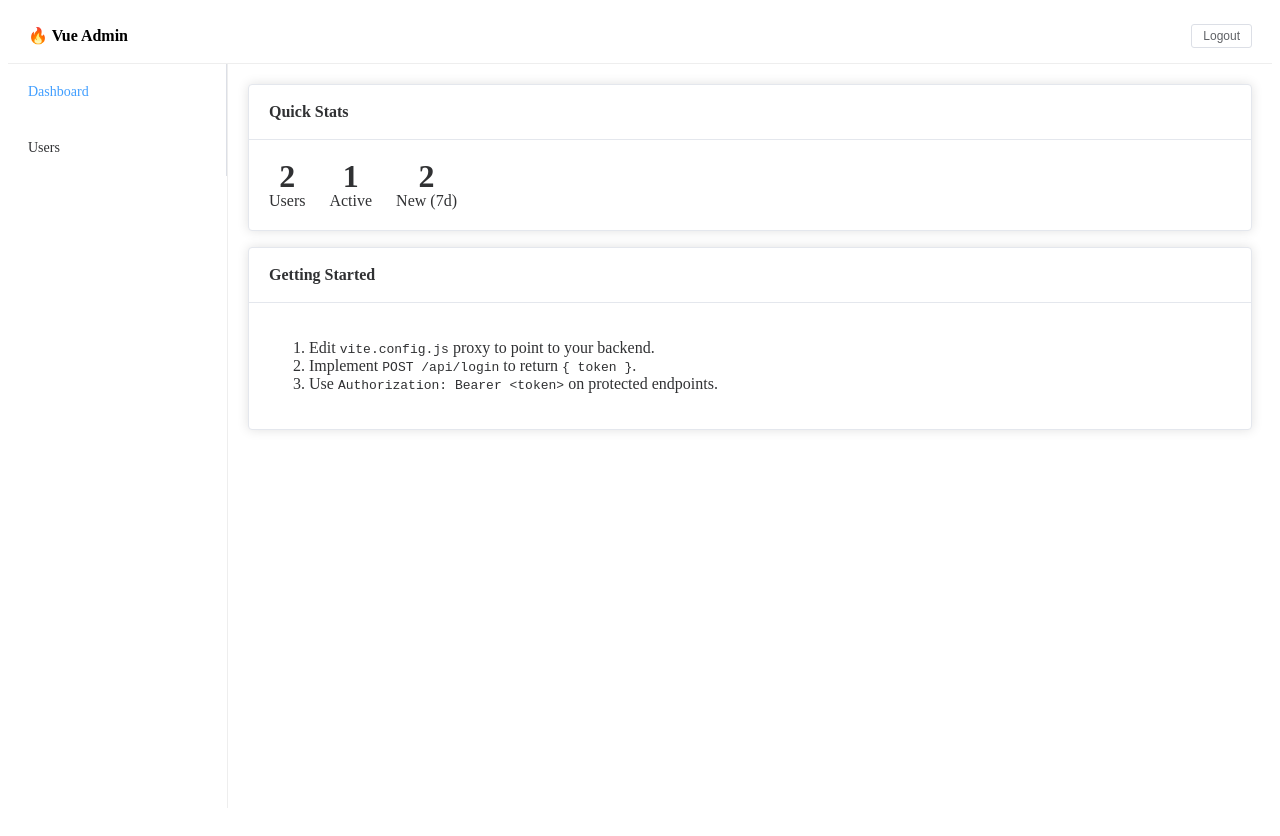
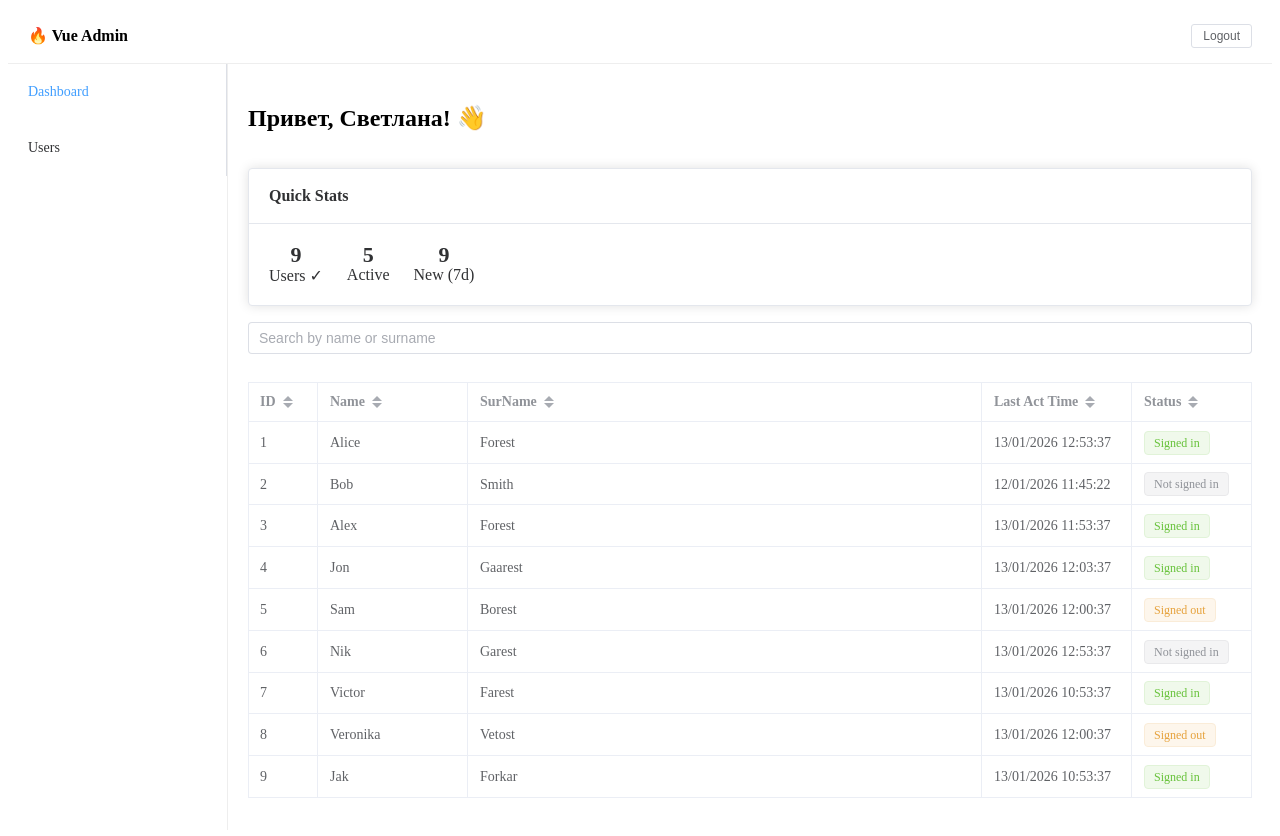
Before and after one commit to buzyka/imlate-front, a Vue app: page / in a window 1280 px wide. Built offline with nearby package versions, Linux system fonts and the light colour scheme; no server answers; sample sign-in values are in the browser's storage.

Commit message:
filtr users

```diff
--- a/src/views/Dashboard.vue
+++ b/src/views/Dashboard.vue
@@ -1,29 +1,80 @@
 <template>
   <div class="grid gap">
+    <h2 style="margin-bottom: 20px;">Привет, Светлана! 👋</h2>
+
+    <!-- Quick Stats -->
     <el-card>
       <template #header><b>Quick Stats</b></template>
       <div class="stats">
-        <div class="stat"><div class="kpi">{{ users.length }}</div><div>Users</div></div>
-        <div class="stat"><div class="kpi">{{ active }}</div><div>Active</div></div>
-        <div class="stat"><div class="kpi">{{ createdThisWeek }}</div><div>New (7d)</div></div>
+
+        <div class="stat clickable" @click="statusFilter = null">
+          <div class="kpi">{{ users.length }}</div>
+          <div>Users
+            <span v-if="statusFilter === null" class="check">✓</span>
+          </div>
+        </div>
+
+        <div class="stat clickable" @click="statusFilter  = 'true'">
+          <div class="kpi">{{ activeCount }}</div>
+          <div>Active
+          <span v-if="statusFilter === 'true'" class="check">✓</span></div>
+        </div>
+
+        <div class="stat">
+          <div class="kpi">{{ createdThisWeek }}</div>
+          <div>New (7d)</div>
+        </div>
       </div>
     </el-card>
-    <el-card>
-      <template #header><b>Getting Started</b></template>
-      <ol>
-        <li>Edit <code>vite.config.js</code> proxy to point to your backend.</li>
-        <li>Implement <code>POST /api/login</code> to return <code>{ token }</code>.</li>
-        <li>Use <code>Authorization: Bearer &lt;token&gt;</code> on protected endpoints.</li>
-      </ol>
-    </el-card>
+
+    <!-- Search -->
+    <el-input
+      v-model="q"
+      placeholder="Search by name or surname"
+      clearable
+      class="grid"
+    />
+
+    <!-- Users Table -->
+    <el-table
+      :data="filteredUsers"
+      border
+      highlight-current-row
+      :row-class-name="rowClassName"
+    >
+      <el-table-column prop="id" label="ID" width="70" sortable />
+      <el-table-column prop="name" label="Name" width="150" sortable   />
+      <el-table-column prop="SurName" label="SurName" sortable />
+      <el-table-column prop="last_act_time" label="Last Act Time" width="150" sortable/>
+
+      <el-table-column label="Status" width="120"  sortable :sort-method="sortByStatus" >
+        <template #default="scope" >
+          <el-tag
+            v-if="scope.row.active === 'true'"
+            type="success"
+          >Signed in</el-tag>
+
+          <el-tag
+            v-else-if="scope.row.active === 'false'"
+            type="warning"
+          >Signed out</el-tag>
+
+          <el-tag
+            v-else
+            type="info"
+          >Not signed in</el-tag>
+        </template>
+      </el-table-column>
+    </el-table>
   </div>
 </template>
 
 <script setup>
 import { ref, computed, onMounted } from 'vue'
-import api from '../services/api.js'
 
 const users = ref([])
+const q = ref('')
+const statusFilter = ref(null)
 
 onMounted(async () => {
   try {
@@ -31,23 +82,105 @@ onMounted(async () => {
     users.value = data
   } catch (e) {
     // fallback demo data
-    users.value = [
-      { id: 1, name: 'Alice', email: 'alice@example.com', active: true, createdAt: new Date().toISOString() },
-      { id: 2, name: 'Bob', email: 'bob@example.com', active: false, createdAt: new Date(Date.now()-86400000*3).toISOString() }
-    ]
+  users.value = [
+    {id:1,name:"Alice",SurName:"Forest", last_act_time:"13/01/2026 12:53:37",active:"true"},
+    {id:2,name:"Bob",SurName:"Smith", last_act_time:"12/01/2026 11:45:22",active:"Not signed in"},
+    {id:3,name:"Alex",SurName:"Forest", last_act_time:"13/01/2026 11:53:37",active:"true"},
+    {id:4,name:"Jon",SurName:"Gaarest", last_act_time:"13/01/2026 12:03:37",active:"true"},
+    {id:5,name:"Sam",SurName:"Borest", last_act_time:"13/01/2026 12:00:37",active:"false"},
+    {id:6,name:"Nik",SurName:"Garest", last_act_time:"13/01/2026 12:53:37",active:"Not signed in"},
+    {id:7,name:"Victor",SurName:"Farest", last_act_time:"13/01/2026 10:53:37",active:"true"},
+    {id:8,name:"Veronika",SurName:"Vetost", last_act_time:"13/01/2026 12:00:37",active:"false"},
+    {id:9,name:"Jak",SurName:"Forkar", last_act_time:"13/01/2026 10:53:37",active:"true"},
+  ]
   }
 })
 
-const active = computed(() => users.value.filter(u => u.active).length)
+// подсчёт активных пользователей
+const activeCount = computed(() =>
+  users.value.filter(u => u.active === 'true').length
+)
+
+// поиск
+const filtered = computed(() => {
+  const query = q.value.trim().toLowerCase()
+  if (!query) return users.value
+  return users.value.filter(u =>
+    ((u.name ?? '') + ' ' + (u.SurName ?? '')).toLowerCase().includes(query)
+  )
+})
+
+// фильтр по статусу
+const filteredUsers = computed(() => {
+  let result = users.value
+
+  // фильтр по статусу
+  if (statusFilter.value) {
+    result = result.filter(u => u.active === statusFilter.value)
+  }
+
+  // поиск
+  const query = q.value.trim().toLowerCase()
+  if (query) {
+    result = result.filter(u =>
+      ((u.name ?? '') + ' ' + (u.SurName ?? ''))
+        .toLowerCase()
+        .includes(query)
+    )
+  }
+
+  return result
+})
+
+// row-class-name для подсветки
+const rowClassName = ({ row }) => {
+  switch(row.active) {
+    case 'true': return 'signed-in-row'
+    case 'false': return 'signed-out-row'
+    default: return 'not-signed-in-row'
+  }
+}
+
+// Пример для новых пользователей за 7 дней
 const createdThisWeek = computed(() => {
   const weekAgo = Date.now() - 7*86400000
-  return users.value.filter(u => new Date(u.createdAt).getTime() >= weekAgo).length
+  return users.value.filter(u => {
+    const createdAt = u.createdAt ? new Date(u.createdAt).getTime() : Date.now()
+    return createdAt >= weekAgo
+  }).length
 })
+
+//сортирует строки по статусу в логическом порядке
+const sortByStatus = (a, b) => {
+  const order = { 'true': 1, 'false': 2, 'Not signed in': 3 }
+
+  const aValue = order[a.active] || 4
+  const bValue = order[b.active] || 4
+
+  return aValue - bValue
+}
+
 </script>
-
 <style scoped>
-.grid { display:grid; grid-template-columns: 1fr; gap: 16px; }
+.grid { display:grid; grid-template-columns: 1fr; gap:16px; margin-bottom:12px; }
 .stats { display:flex; gap:24px; }
 .stat { text-align:center; }
-.kpi { font-size:32px; font-weight:800; line-height:1; }
+.kpi { font-size:22px; font-weight:800; line-height:1; }
+
+/* Подсветка строк по статусу */
+.signed-in-row {
+  background-color: #e0f0ff !important; /* светло-синий */
+}
+.signed-out-row {
+  background-color: #f0f0f0 !important; /* светло-серый */
+}
+.not-signed-in-row {
+  background-color: #fff4e0 !important; /* светло-оранжевый */
+}
+
+/* Плавный переход */
+.el-table .el-table__row {
+  transition: background-color 0.3s;
+}
+
 </style>
```
